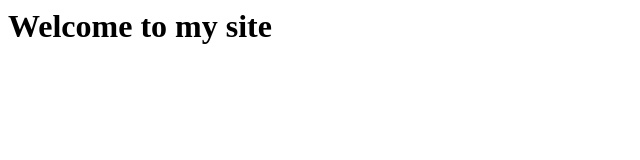
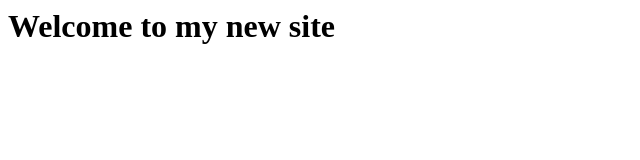
Before and after one commit to ryandraper/tutorials, a plain HTML site: page index.html in a window 1280 px wide. Shown: the whole page, without its empty margins (0-640 px from the left). Drawn offline with Linux system fonts and the light colour scheme.

Commit message:
altered header

```diff
--- a/index.html
+++ b/index.html
@@ -2,7 +2,7 @@
 <head></head>
 <body>
 	<h1>
-		Welcome to my site
+		Welcome to my new site
 	</h1>
 </body>
 </html>
```
